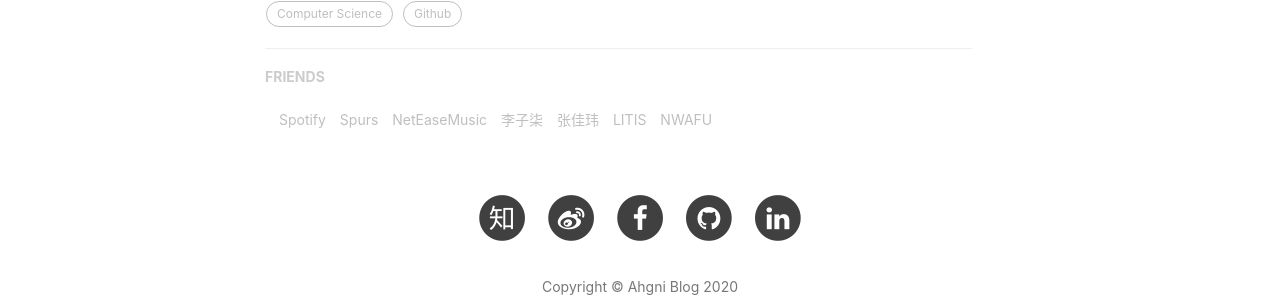
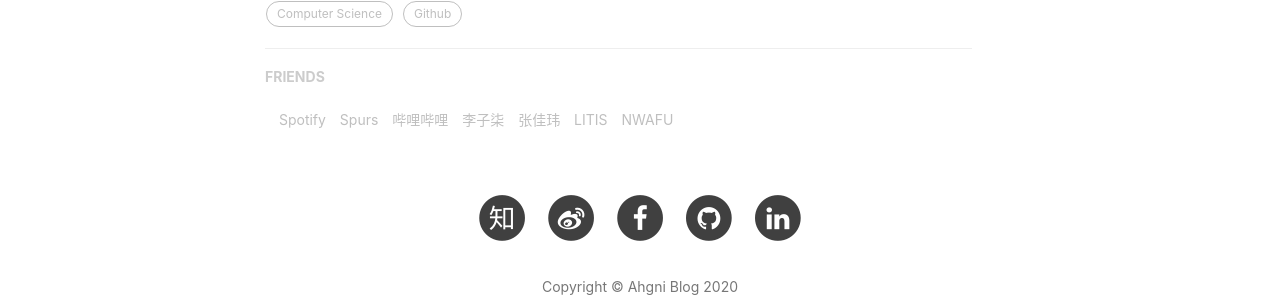
Before and after one commit to jizhang02/jizhang02.github.io, a Jekyll site: the page built from _posts/2020-02-24-resources.markdown, in a window 1280 px wide. Shown: the part 1129-1429 px from the top of the page. Built offline with Jekyll 4.4.1, drawn with Linux system fonts in a browser that asks for light colours; nearby versions of some CDN libraries; comment, search, counter and statistics services are not loaded; grey boxes are pictures that could not be loaded.

Commit message:
Update _config.yml

```diff
--- a/_config.yml
+++ b/_config.yml
@@ -98,8 +98,8 @@ friends: [
         title: "Spurs",
         href: "https://www.nba.com/spurs/"
     },{
-        title: "NetEaseMusic",
-        href: "https://music.163.com/"
+        title: "哔哩哔哩",
+        href: "https://www.bilibili.com/"
     },{
         title: "李子柒",
         href: "https://www.weibo.com/mianyangdanshen?is_hot=1"
```
